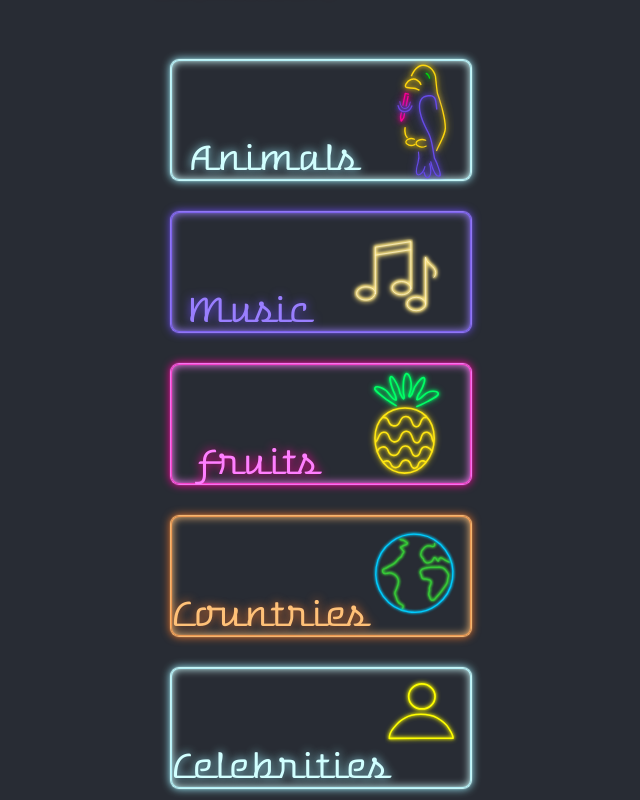
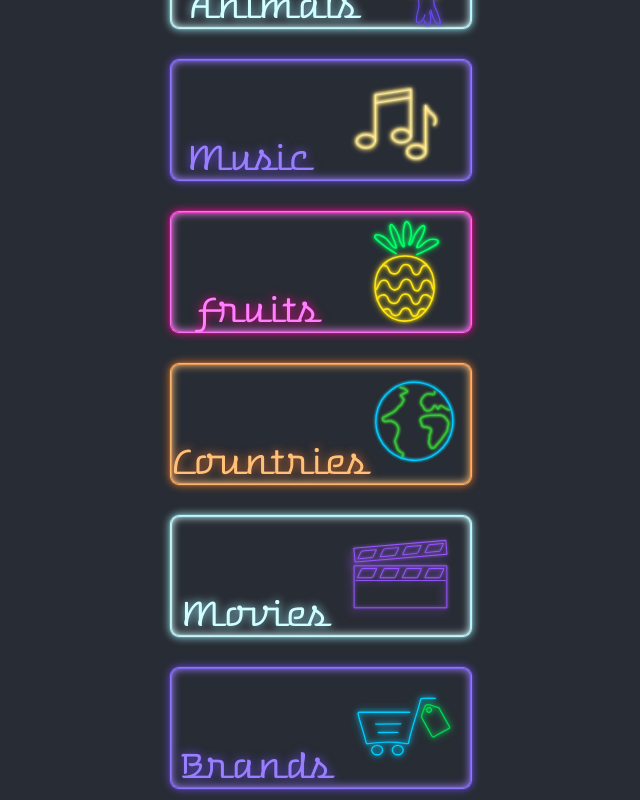
Before and after one commit to cami-espinozaq/bachillerato, a React (Create React App) app in the folder client/: page /categories in a window 1280 px wide. Shown: the top 800 px of the page, without its empty margins (149-789 px from the left). Built offline with nearby package versions, Linux system fonts and the light colour scheme.

Commit message:
movie, brand imgs and fixes

```diff
--- a/client/src/UI/Wrapper.js
+++ b/client/src/UI/Wrapper.js
@@ -8,7 +8,7 @@ const wrapper = props => {
     const returnLink = props.logoLink || "/";
 
     return (
-        <div class="app-wrap">
+        <div className="app-wrap">
             <div className={classes.logoWrapper}>
                 <NavLink to={returnLink}>
                     <Logo size="h6" />
--- a/client/src/components/Categories.js
+++ b/client/src/components/Categories.js
@@ -5,6 +5,8 @@ import { ReactComponent as Music } from '../assets/images/music-neon-opt.svg';
 import { ReactComponent as Fruit } from '../assets/images/pineapple-opt.svg';
 import { ReactComponent as World } from '../assets/images/world1-opt.svg';
 import { ReactComponent as People } from '../assets/images/avatar-opt.svg';
+import { ReactComponent as Movie } from '../assets/images/movie-opt.svg';
+import { ReactComponent as Cart } from '../assets/images/shopping-cart-opt.svg';
 import { Grid, Typography } from '@material-ui/core';
 
 import Wrapper from '../UI/Wrapper';
@@ -22,7 +24,9 @@ const Category = props => {
         'music': <Music />,
         'fruits': <Fruit />,
         'countries': <World />,
-        'celebrities': <People />
+        'celebrities': <People />,
+        'movies': <Movie />,
+        'brands': <Cart />
     }
     const style = `${classes.block} ${colorClass[props.color]}`;
 
@@ -37,11 +41,12 @@ const Category = props => {
 const categories = props => {
 
     const colors = ['cyan', 'purple', 'fuccia', 'orange'];
-    const categoryList = ['Animals', 'Music', 'Fruits', 'Countries', 'Celebrities'];
+    const categoryList = ['Animals', 'Music', 'Fruits', 'Countries', 'Movies', 'Brands', 'Celebrities'];
 
     let categories = categoryList.map((name, index) => {
         const colorIndex = index % 4;
-        return <Category color={colors[colorIndex]} name={name} />
+
+        return <Category color={colors[colorIndex]} name={name} key={`category_${index}`} />
     });
 
     return (
--- a/client/src/components/Menu.js
+++ b/client/src/components/Menu.js
@@ -2,7 +2,7 @@ import React from 'react';
 import { Logo } from '../UI/Logo';
 import { Grid } from '@material-ui/core';
 import classes from './Menu.module.css';
-import { NavLink, Link } from 'react-router-dom';
+import { NavLink } from 'react-router-dom';
 
 const mainMenu = () => {
 
@@ -20,15 +20,17 @@ const mainMenu = () => {
 export const MenuWrapper = props => {
 
     const links = props.links.map((linkItem) => {
+        const key = linkItem.name.toLowerCase().replace(/ /g, "-");
+
         return (
-            <li className={classes.menuItem}>
+            <li className={classes.menuItem} key={key}>
                 <NavLink to={linkItem.route}>{linkItem.name}</NavLink>
             </li>
         );
     })
 
     return (
-        <div class="app-wrap">
+        <div className="app-wrap">
             <Grid container className="full-height">
                 <Grid item xs={12} className={classes.initBox}>
                     <NavLink to="/">
```
Also changed, not shown: client/src/assets/images/movie-opt.svg (added), client/src/assets/images/shopping-cart-opt.svg (added).
